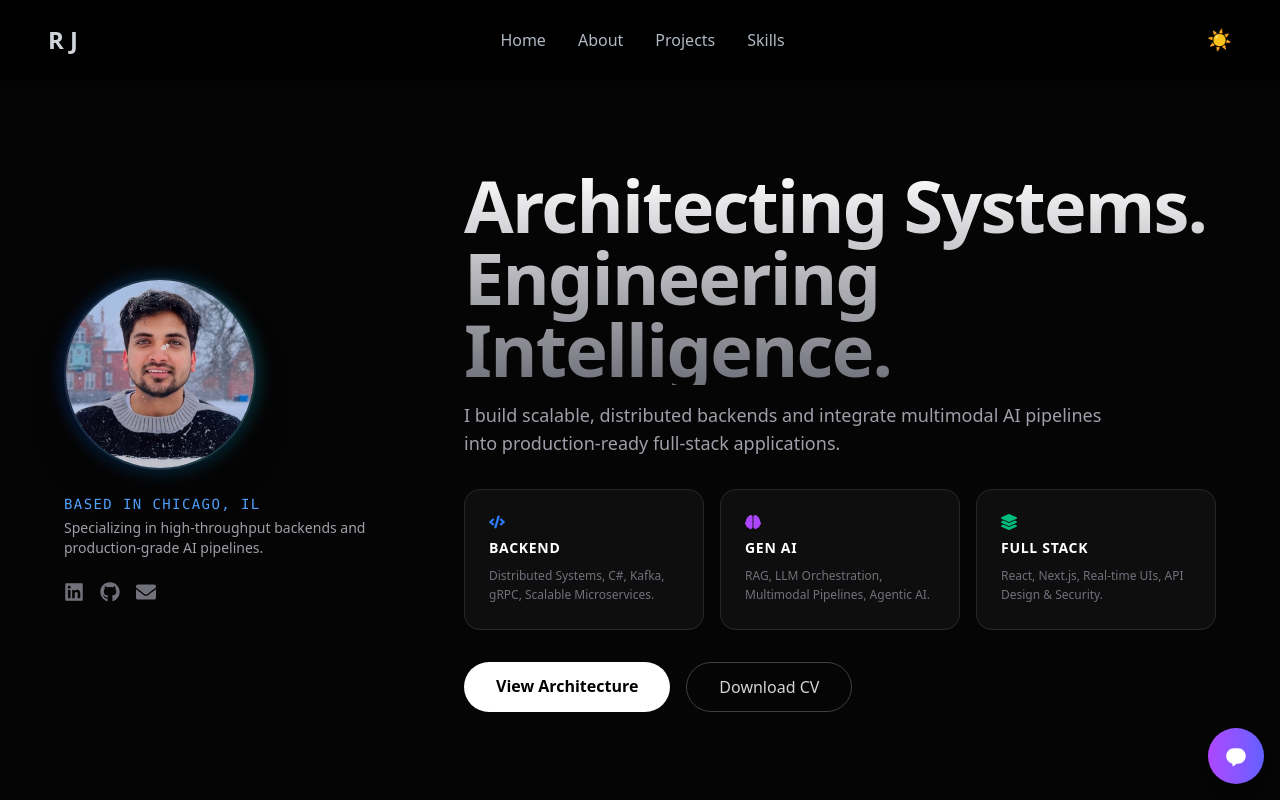
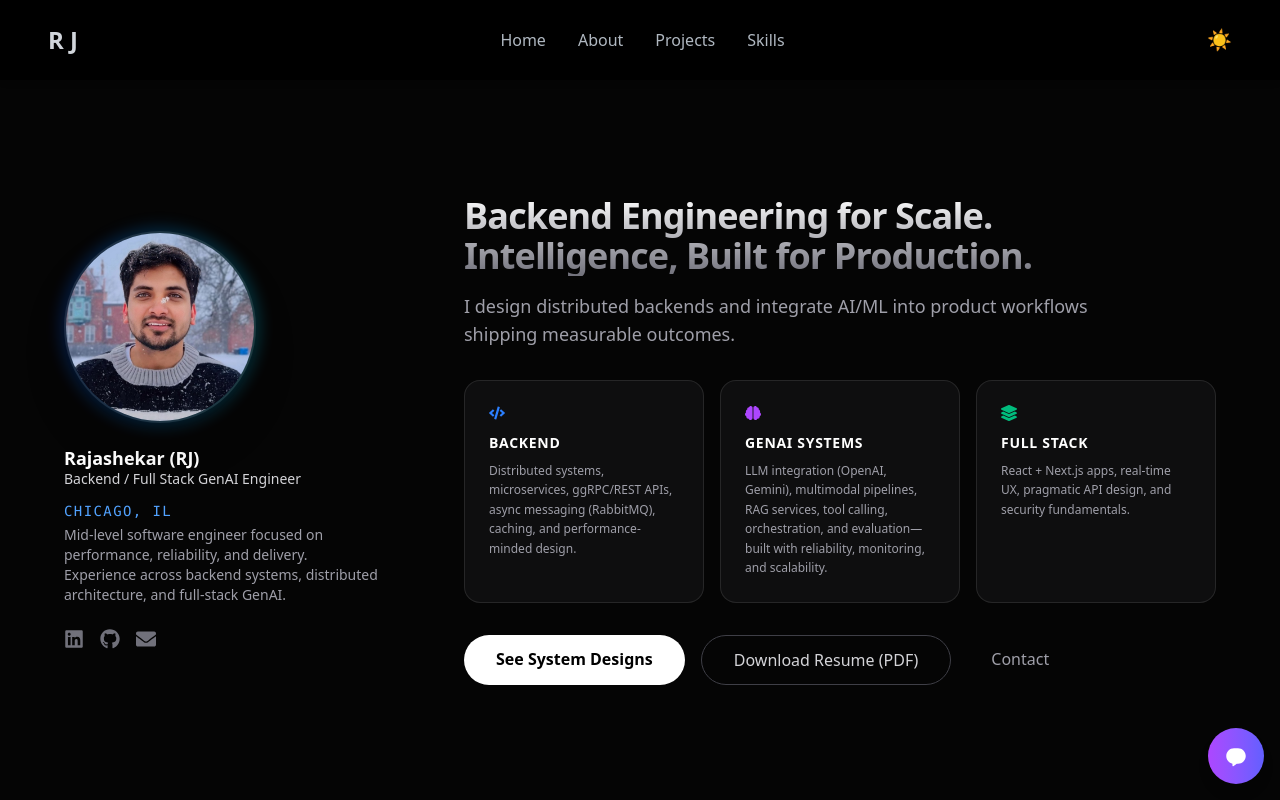
Before and after one commit to rajshekarm/personal-portfolio, a React (Vite) app: page / in a window 1280 px wide. Shown: the top 800 px of the page. Built offline with nearby package versions, Linux system fonts and the light colour scheme.

Commit message:
Improved Hero or Home Section

```diff
--- a/src/components/Home.tsx
+++ b/src/components/Home.tsx
@@ -1,123 +1,207 @@
+import React from "react";
 import { motion } from "framer-motion";
-import React from "react";
-import { FaGithub, FaEnvelope, FaLinkedin, FaCode, FaBrain, FaLayerGroup } from "react-icons/fa";
+import {
+  FaGithub,
+  FaEnvelope,
+  FaLinkedin,
+  FaCode,
+  FaBrain,
+  FaLayerGroup,
+} from "react-icons/fa";
 import Particles from "react-tsparticles";
 
 export const Home = () => {
+  // TODO: Replace these with your real URLs
+  const socials = {
+    linkedin: "#",
+    github: "#",
+    email: "mailto:you@example.com",
+  };
+
   return (
-    <section id="home" className="relative min-h-screen flex flex-col items-center justify-center px-6 pt-20 bg-[#050505] overflow-hidden text-white">
+    <section
+      id="home"
+      className="relative min-h-screen flex flex-col items-center justify-center px-6 pt-20 bg-[#050505] overflow-hidden text-white"
+    >
       <Particles /* Keep your existing particle settings here */ />
 
       <div className="z-10 max-w-6xl w-full grid grid-cols-1 lg:grid-cols-12 gap-12 items-center">
-
-        {/* LEFT: Mini Profile & Links (4 Cols) */}
+        {/* LEFT: Mini Profile & Links */}
         <motion.div
           initial={{ opacity: 0, x: -20 }}
           animate={{ opacity: 1, x: 0 }}
           className="lg:col-span-4 flex flex-col items-center lg:items-start space-y-6"
         >
           <div className="relative group">
-            <div className="absolute -inset-1 bg-gradient-to-r from-blue-600 to-cyan-500 rounded-full blur opacity-25 group-hover:opacity-50 transition duration-1000"></div>
+            <div className="absolute -inset-1 bg-gradient-to-r from-blue-600 to-cyan-500 rounded-full blur opacity-25 group-hover:opacity-50 transition duration-1000" />
             <img
               src="/personal-portfolio/assets/profile2.jpeg"
-              alt="Rajshekar"
+              alt="Rajshekar headshot"
               className="relative w-48 h-48 rounded-full object-cover border-2 border-white/10 shadow-2xl"
+              loading="eager"
             />
           </div>
 
           <div className="text-center lg:text-left">
-            <h2 className="text-blue-400 font-mono text-sm tracking-widest uppercase mb-1">Based in Chicago, IL</h2>
+            <h3 className="text-white font-semibold text-lg leading-tight">
+            Rajashekar (RJ)
+          </h3>
+          {/* Role */}
+  <p className="text-zinc-300 text-sm">
+    Backend / Full Stack GenAI Engineer
+  </p>
+            <h2 className="mt-3 text-blue-400 font-mono text-sm tracking-widest uppercase mb-1">
+    Chicago, IL
+  </h2>
             <p className="text-zinc-400 text-sm max-w-xs">
-              Specializing in high-throughput backends and production-grade AI pipelines.
-            </p>
+  Mid-level software engineer focused on performance, reliability, and delivery.
+  <br />
+  Experience across backend systems, distributed architecture, and full-stack GenAI.
+</p>
           </div>
 
           <div className="flex gap-4 text-xl text-zinc-500">
-            <a href="#" className="hover:text-blue-400 transition-colors"><FaLinkedin /></a>
-            <a href="#" className="hover:text-white transition-colors"><FaGithub /></a>
-            <a href="#" className="hover:text-white transition-colors"><FaEnvelope /></a>
+            <a
+              href={socials.linkedin}
+              aria-label="LinkedIn"
+              className="hover:text-blue-400 transition-colors"
+              target="_blank"
+              rel="noopener noreferrer"
+            >
+              <FaLinkedin />
+            </a>
+            <a
+              href={socials.github}
+              aria-label="GitHub"
+              className="hover:text-white transition-colors"
+              target="_blank"
+              rel="noopener noreferrer"
+            >
+              <FaGithub />
+            </a>
+            <a
+              href={socials.email}
+              aria-label="Email"
+              className="hover:text-white transition-colors"
+            >
+              <FaEnvelope />
+            </a>
           </div>
         </motion.div>
 
-        {/* RIGHT: The "Architect" Hook & Pillars (8 Cols) */}
+        {/* RIGHT: Hero + Pillars */}
         <motion.div
           initial={{ opacity: 0, y: 20 }}
           animate={{ opacity: 1, y: 0 }}
           transition={{ delay: 0.2 }}
           className="lg:col-span-8 space-y-8"
         >
-          <div>
-            <h1 className="text-5xl md:text-7xl font-extrabold tracking-tight bg-clip-text text-transparent bg-gradient-to-b from-white to-zinc-500">
-              Architecting Systems.<br /> Engineering Intelligence.
+          <div className="max-w-3xl">
+            <h1 className="text-2xl md:text-4xl font-extrabold tracking-tight bg-clip-text text-transparent bg-gradient-to-b from-white to-zinc-500">
+              Backend Engineering for Scale.
+              <br />
+              Intelligence, Built for Production.
             </h1>
+
             <p className="mt-4 text-lg text-zinc-400 max-w-2xl">
-              I build scalable, distributed backends and integrate multimodal AI pipelines into production-ready full-stack applications.
+              I design distributed backends and integrate AI/ML into product workflows <br />shipping measurable outcomes.
             </p>
           </div>
 
-          {/* THE THREE PILLARS (Replaces the text list) */}
           <div className="grid grid-cols-1 md:grid-cols-3 gap-4">
             <Pillar
               icon={<FaCode className="text-blue-500" />}
               title="Backend"
-              desc="Distributed Systems, C#, Kafka, gRPC, Scalable Microservices."
+              desc="Distributed systems, microservices, ggRPC/REST APIs, async messaging (RabbitMQ), caching, and performance-minded design."
             />
             <Pillar
               icon={<FaBrain className="text-purple-500" />}
-              title="Gen AI"
-              desc="RAG, LLM Orchestration, Multimodal Pipelines, Agentic AI."
+              title="GenAI Systems"
+              desc="LLM integration (OpenAI, Gemini), multimodal pipelines, RAG services, tool calling, orchestration, and evaluation—built with reliability, monitoring, and scalability."
             />
             <Pillar
               icon={<FaLayerGroup className="text-emerald-500" />}
               title="Full Stack"
-              desc="React, Next.js, Real-time UIs, API Design & Security."
+              desc="React + Next.js apps, real-time UX, pragmatic API design, and security fundamentals."
             />
           </div>
 
-          <div className="flex gap-4">
-            <a href="#projects" className="px-8 py-3 bg-white text-black font-bold rounded-full hover:bg-blue-500 hover:text-white transition-all">
-              View Architecture
+          <div className="flex flex-wrap gap-4">
+            <a
+              href="#projects"
+              className="px-8 py-3 bg-white text-black font-bold rounded-full hover:bg-blue-500 hover:text-white transition-all"
+            >
+              See System Designs
             </a>
-            <a href="/Rajashekar_Resume.pdf" className="px-8 py-3 border border-zinc-700 rounded-full hover:bg-zinc-800 transition-all text-zinc-300">
-              Download CV
+            <a
+              href="/Rajashekar_Resume.pdf"
+              className="px-8 py-3 border border-zinc-700 rounded-full hover:bg-zinc-800 transition-all text-zinc-300"
+            >
+              Download Resume (PDF)
+            </a>
+            <a
+              href="#contact"
+              className="px-6 py-3 text-zinc-400 hover:text-white transition-colors"
+            >
+              Contact
             </a>
           </div>
         </motion.div>
       </div>
     </section>
   );
-}
-// Define the shape of your props
+};
+
 interface PillarProps {
-  icon: React.ReactNode; // ReactNode allows any valid React element (icons, strings, etc.)
+  icon: React.ReactNode;
   title: string;
   desc: string;
 }
+
 const Pillar = ({ icon, title, desc }: PillarProps) => {
-  const [mousePos, setMousePos] = React.useState({ x: 0, y: 0 });
+  const rafRef = React.useRef<number | null>(null);
 
   const handleMouseMove = (e: React.MouseEvent<HTMLDivElement>) => {
-    const rect = e.currentTarget.getBoundingClientRect();
-    setMousePos({ x: e.clientX - rect.left, y: e.clientY - rect.top });
+    const el = e.currentTarget;
+    const rect = el.getBoundingClientRect();
+    const x = e.clientX - rect.left;
+    const y = e.clientY - rect.top;
+
+    // Avoid spamming style writes (smoother + no React re-renders).
+    if (rafRef.current) cancelAnimationFrame(rafRef.current);
+    rafRef.current = requestAnimationFrame(() => {
+      el.style.setProperty("--mx", `${x}px`);
+      el.style.setProperty("--my", `${y}px`);
+    });
   };
 
   return (
     <div
       onMouseMove={handleMouseMove}
+      style={
+        {
+          // Defaults so the gradient has a stable initial position.
+          ["--mx" as any]: "50%",
+          ["--my" as any]: "50%",
+        } as React.CSSProperties
+      }
       className="relative p-6 rounded-2xl bg-zinc-900/50 border border-white/10 overflow-hidden group"
     >
       {/* Spotlight layer */}
       <div
         className="pointer-events-none absolute -inset-px transition duration-300 opacity-0 group-hover:opacity-100"
         style={{
-          background: `radial-gradient(400px circle at ${mousePos.x}px ${mousePos.y}px, rgba(59, 130, 246, 0.1), transparent 80%)`,
+          background:
+            "radial-gradient(420px circle at var(--mx) var(--my), rgba(59, 130, 246, 0.12), transparent 70%)",
         }}
       />
 
       <div className="relative z-10">
-        <div className="flex items-center gap-3 mb-2 text-blue-500">{icon}</div>
-        <h3 className="font-bold text-sm uppercase tracking-wider text-white">{title}</h3>
-        <p className="text-zinc-500 text-xs leading-relaxed mt-2">{desc}</p>
+        <div className="flex items-center gap-3 mb-3">{icon}</div>
+        <h3 className="font-bold text-sm uppercase tracking-wider text-white">
+          {title}
+        </h3>
+        <p className="text-zinc-400 text-xs leading-relaxed mt-2">{desc}</p>
       </div>
     </div>
   );
--- a/src/components/Projects.tsx
+++ b/src/components/Projects.tsx
@@ -1,5 +1,5 @@
 import { motion } from "framer-motion";
-import { ChevronRight, Database, Server, Cpu, ExternalLink } from "lucide-react";
+import { ChevronRight, Server, ExternalLink } from "lucide-react";
 
 const projects = [
   {
--- a/src/components/SplashScreen.tsx
+++ b/src/components/SplashScreen.tsx
@@ -8,7 +8,7 @@ export default function SplashScreen({ onFinish }: { onFinish: () => void }) {
     const timer = setTimeout(() => {
       setIsVisible(false);
       setTimeout(() => onFinish(), 800);
-    }, 4000);
+    }, 2500);
     return () => clearTimeout(timer);
   }, [onFinish]);
 
```
